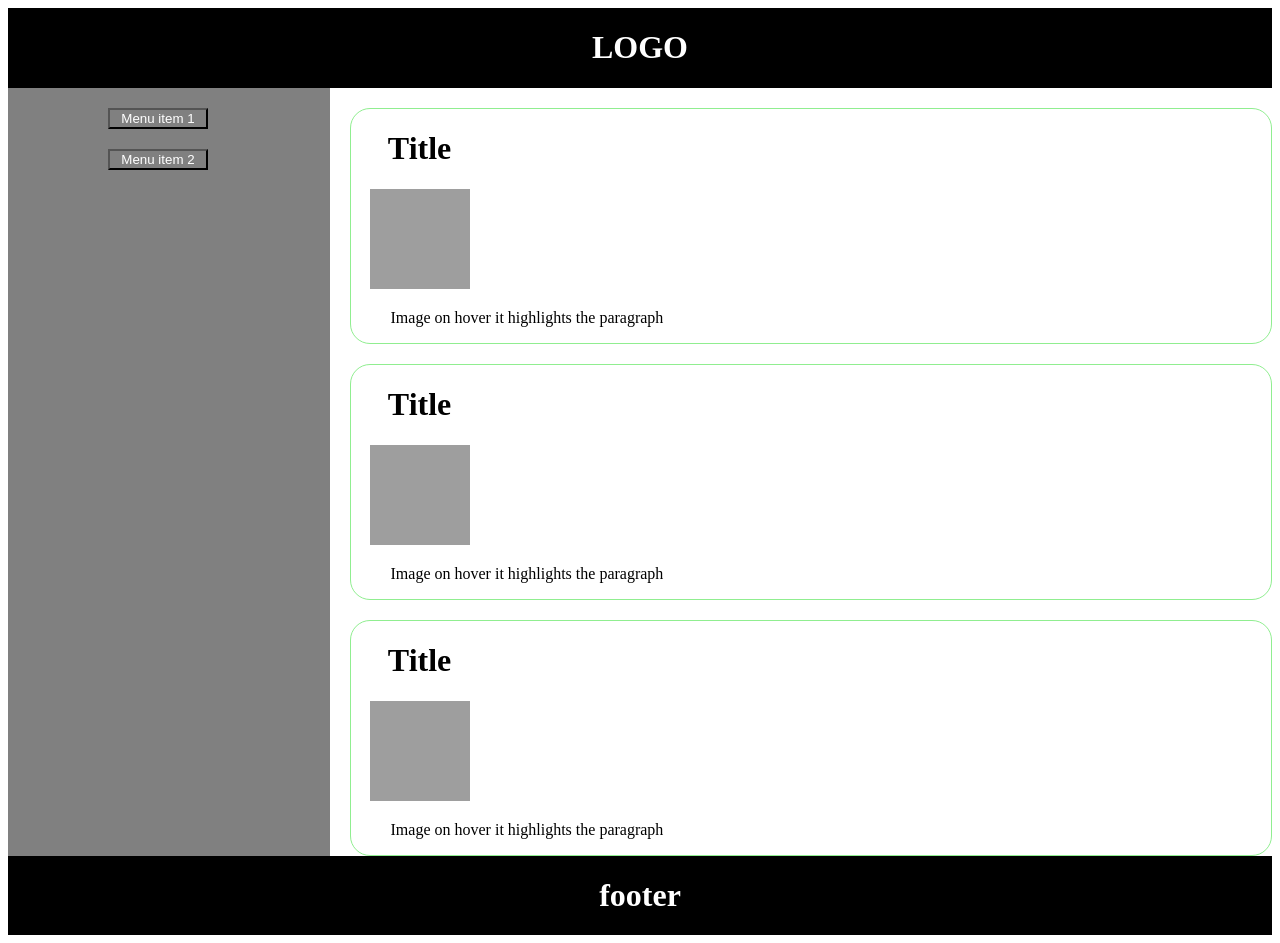
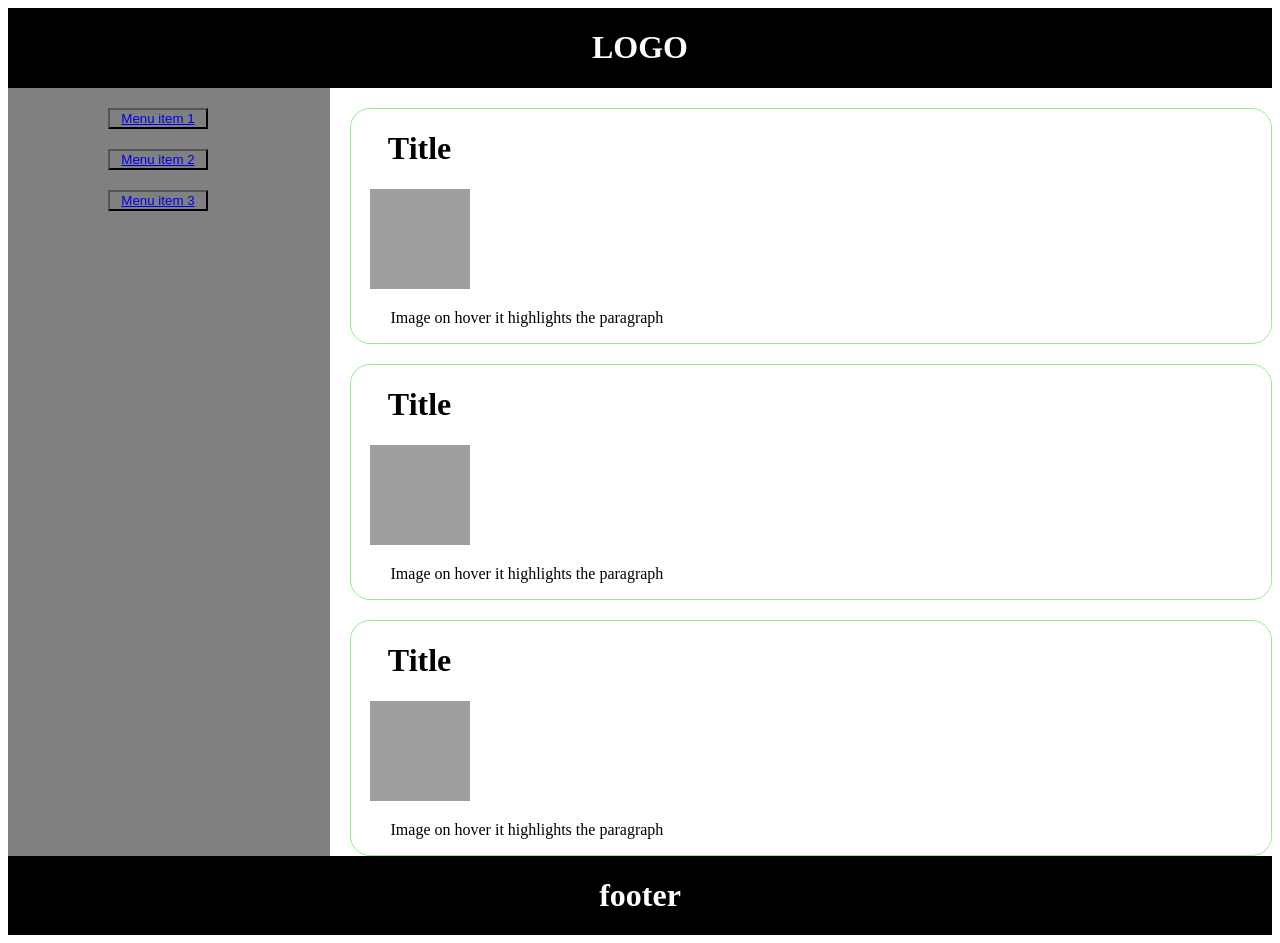
Before and after one commit to Devv-Abdullah/front-end-2024-05, a plain HTML site: page new.html in a window 1280 px wide. Shown: the top 943 px of the page. Drawn offline with Linux system fonts and the light colour scheme; grey boxes are pictures that could not be loaded.

Commit message:
update new2 new3 and new4

```diff
--- a/css/new.css
+++ b/css/new.css
@@ -88,5 +88,5 @@ button{
 }
 
 .item p:hover{
-    color: lightgreen;
+    text-shadow: 1px 1px 10px green;;
 }
--- a/new.html
+++ b/new.html
@@ -14,8 +14,9 @@
             <h1>LOGO</h1>
         </div>
               <div id="button">
-                <button>Menu item 1</button>
-                <button>Menu item 2</button>
+                <button><a href="/new2.html">Menu item 1</a></button>
+                <button><a href="/new3.html">Menu item 2</a></button>
+                <button><a href="/new4.html">Menu item 3</a></button>
               </div>
                     <div id="contant">
                         <div class="item">
```
Also changed, not shown: new2.html (added), new3.html (added), new4.html (added).
